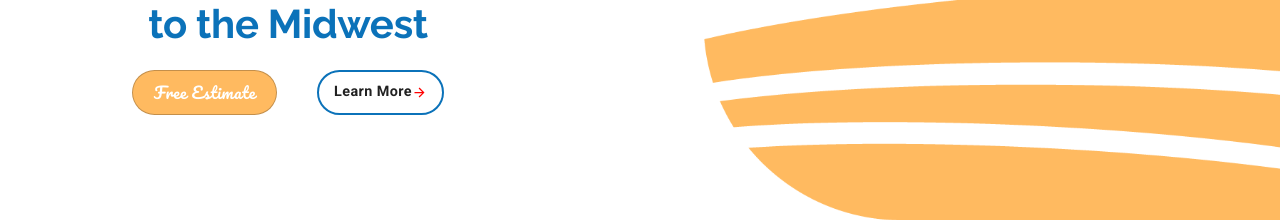
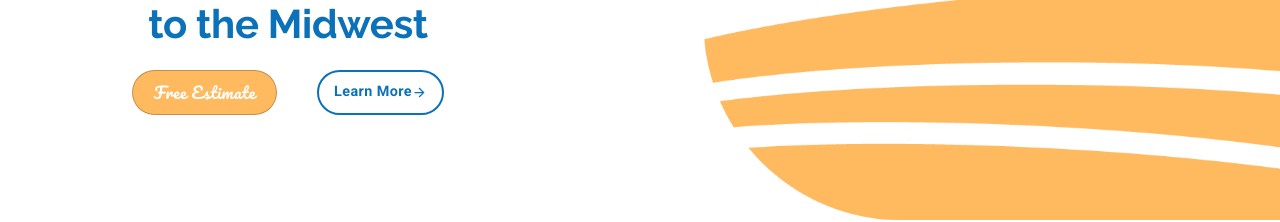
Before and after one commit to mitushaa/arc-development, a React (Create React App) app: page / in a window 1280 px wide. Shown: the part 236-458 px from the top of the page. Built offline with nearby package versions, Linux system fonts and the light colour scheme.

Commit message:
theme.palette.common.blue

```diff
--- a/src/components/LandingPage.js
+++ b/src/components/LandingPage.js
@@ -1,6 +1,6 @@
 import React from 'react';
 import Lottie from 'react-lottie';
-import {makeStyles} from '@material-ui/core/styles';
+import {makeStyles, useTheme } from '@material-ui/core/styles';
 import Grid from '@material-ui/core/Grid';
 import Button from '@material-ui/core/Button';
 import ButtonArrow from '../components/ui/ButtonArrow';
@@ -36,6 +36,8 @@ const useStyles = makeStyles(theme => ({
     },
     learnButtonHero: {
         borderColor: theme.palette.common.blue,
+        color: theme.palette.common.blue,
+
         borderWidth: 2,
         textTransform: "none",
         borderRadius: 50,
@@ -50,6 +52,7 @@ const useStyles = makeStyles(theme => ({
 
 export default function LandingPage() {
     const classes = useStyles();
+    const theme = useTheme();
 
     const defaultOptions= {
         loop: true,
@@ -78,7 +81,7 @@ export default function LandingPage() {
 
 
 <Button variant = "outlined" className={classes.learnButtonHero}>Learn More
-<ButtonArrow width={15} height={15} fill="red" />
+<ButtonArrow width={15} height={15} fill={theme.palette.common.blue} />
 
 </Button>
 
```
Also changed, not shown: 1 other file (tests, documents, lock files or other folders).
